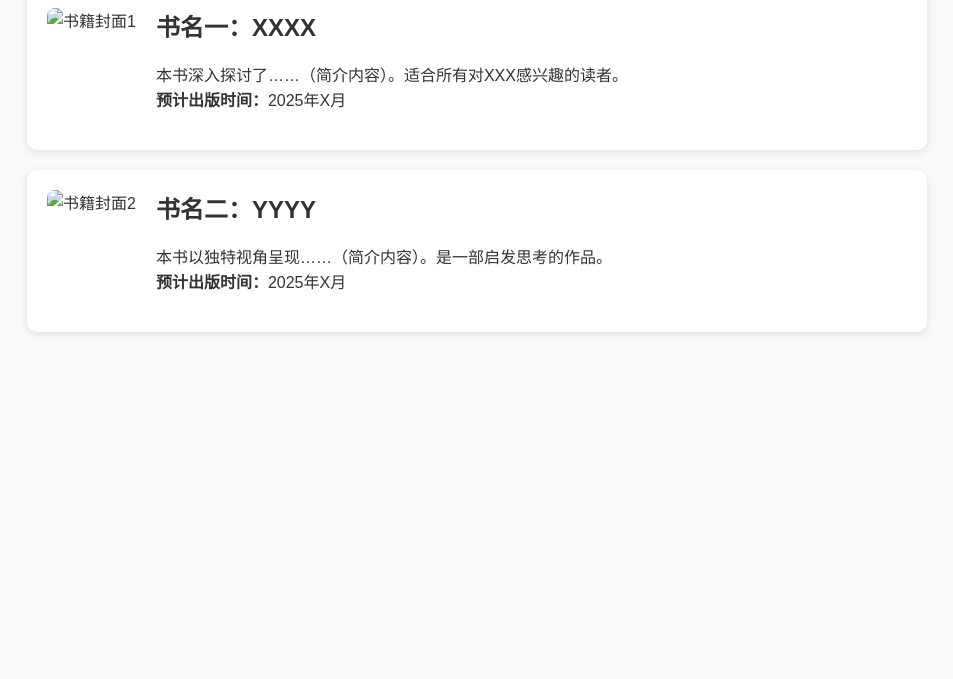
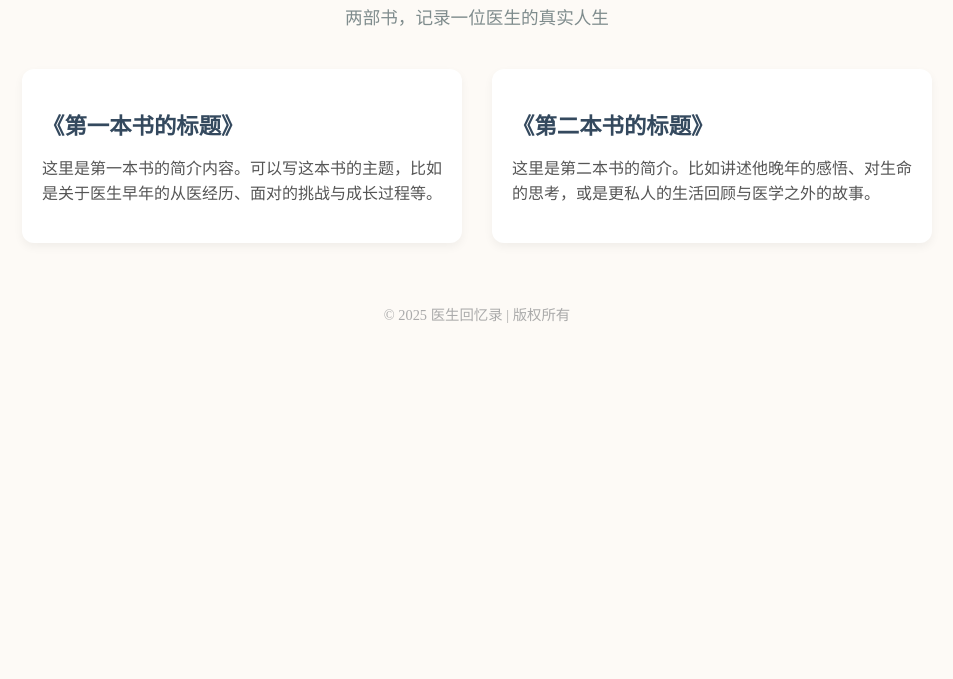
Before and after one commit to syp-sun/new-book, a plain HTML site: page index.html in a window 1280 px wide. Shown: the part 121-800 px from the top of the page, without its empty margins (163-1116 px from the left). Drawn offline with Linux system fonts and the light colour scheme.

Commit message:
Update index.html

```diff
--- a/index.html
+++ b/index.html
@@ -1,77 +1,96 @@
 <!DOCTYPE html>
 <html lang="zh">
 <head>
-  <meta charset="UTF-8">
-  <meta name="viewport" content="width=device-width, initial-scale=1.0">
-  <title>新书预告</title>
+  <meta charset="UTF-8" />
+  <meta name="viewport" content="width=device-width, initial-scale=1.0" />
+  <title>医生回忆录</title>
   <style>
     body {
-      font-family: "Microsoft YaHei", sans-serif;
-      background-color: #f9f9f9;
+      font-family: "Microsoft YaHei", "Noto Serif SC", serif;
+      background-color: #fdfaf6;
       margin: 0;
-      padding: 20px;
+      padding: 0;
       color: #333;
     }
+
     .container {
-      max-width: 900px;
+      max-width: 960px;
       margin: auto;
+      padding: 40px 20px;
     }
+
     h1 {
       text-align: center;
       color: #2c3e50;
+      margin-bottom: 10px;
     }
-    .book {
-      background: #fff;
-      padding: 20px;
-      margin: 20px 0;
-      border-radius: 10px;
-      box-shadow: 0 2px 8px rgba(0,0,0,0.1);
+
+    p.subtitle {
+      text-align: center;
+      color: #7f8c8d;
+      font-size: 1.1em;
+      margin-bottom: 40px;
+    }
+
+    .book-list {
       display: flex;
       flex-wrap: wrap;
+      gap: 30px;
+      justify-content: center;
     }
-    .book img {
-      max-width: 200px;
-      border-radius: 8px;
-      margin-right: 20px;
+
+    .book {
+      background: #ffffff;
+      border-radius: 12px;
+      box-shadow: 0 4px 10px rgba(0, 0, 0, 0.05);
+      padding: 20px;
+      max-width: 400px;
+      flex: 1 1 300px;
+      transition: transform 0.3s;
     }
-    .book-info {
-      flex: 1;
+
+    .book:hover {
+      transform: translateY(-5px);
     }
-    .book-title {
-      font-size: 24px;
-      margin-top: 0;
+
+    .book h2 {
+      font-size: 1.4em;
+      color: #34495e;
+      margin-bottom: 10px;
     }
-    .book-desc {
-      font-size: 16px;
+
+    .book p {
       line-height: 1.6;
+      color: #555;
+    }
+
+    footer {
+      text-align: center;
+      margin-top: 60px;
+      color: #aaa;
+      font-size: 0.9em;
     }
   </style>
 </head>
 <body>
   <div class="container">
-    <h1>即将出版的新书</h1>
+    <h1>医生回忆录</h1>
+    <p class="subtitle">两部书，记录一位医生的真实人生</p>
 
-    <div class="book">
-      <img src="book1.jpg" alt="书籍封面1">
-      <div class="book-info">
-        <h2 class="book-title">书名一：XXXX</h2>
-        <p class="book-desc">
-          本书深入探讨了……（简介内容）。适合所有对XXX感兴趣的读者。
-          <br><strong>预计出版时间：</strong>2025年X月
-        </p>
+    <div class="book-list">
+      <div class="book">
+        <h2>《第一本书的标题》</h2>
+        <p>这里是第一本书的简介内容。可以写这本书的主题，比如是关于医生早年的从医经历、面对的挑战与成长过程等。</p>
+      </div>
+      <div class="book">
+        <h2>《第二本书的标题》</h2>
+        <p>这里是第二本书的简介。比如讲述他晚年的感悟、对生命的思考，或是更私人的生活回顾与医学之外的故事。</p>
       </div>
     </div>
 
-    <div class="book">
-      <img src="book2.jpg" alt="书籍封面2">
-      <div class="book-info">
-        <h2 class="book-title">书名二：YYYY</h2>
-        <p class="book-desc">
-          本书以独特视角呈现……（简介内容）。是一部启发思考的作品。
-          <br><strong>预计出版时间：</strong>2025年X月
-        </p>
-      </div>
-    </div>
+    <footer>
+      &copy; 2025 医生回忆录 | 版权所有
+    </footer>
   </div>
 </body>
 </html>
```
